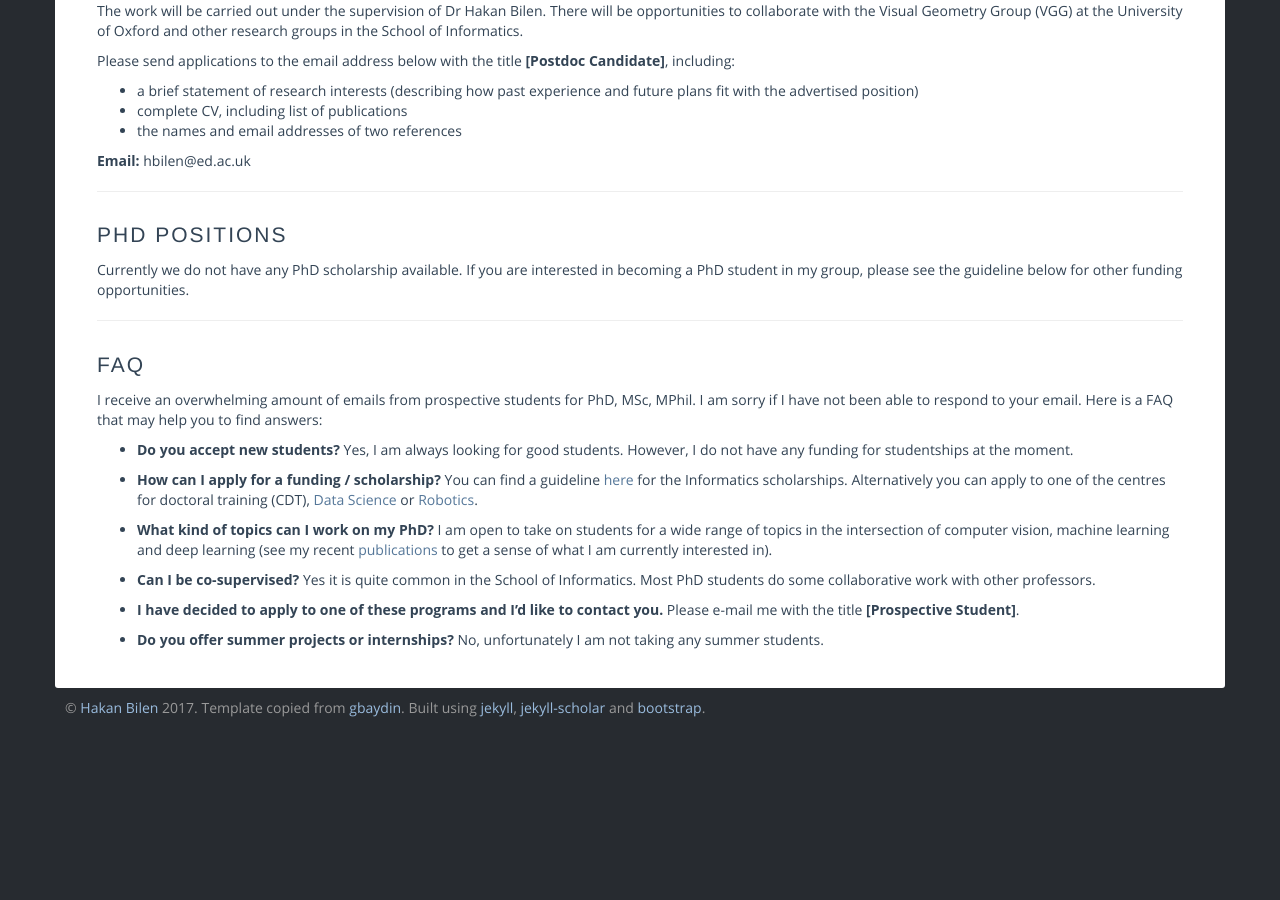
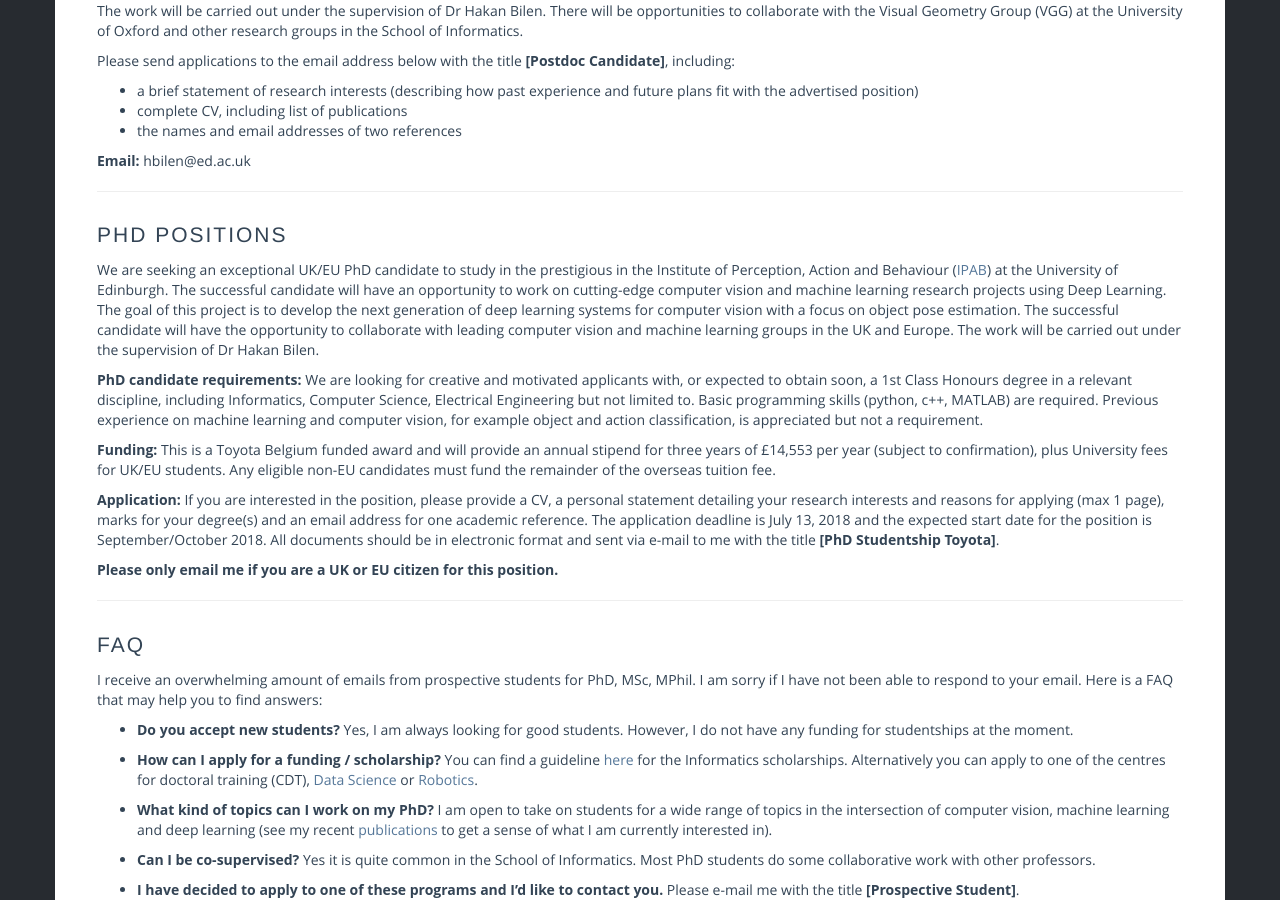
Before and after one commit to 9160476108/hbilen.github.io, a Jekyll site: the page built from vacancies/index.md, in a window 1280 px wide and 900 px high, scrolled down 541 px. Built offline with Jekyll 4.4.1, drawn with Linux system fonts in a browser that asks for light colours; some web fonts are replaced; before the commit the page ends 1269 px from its top, so only the background shows below that.

Commit message:
Add Toyota

```diff
--- a/vacancies/index.md
+++ b/vacancies/index.md
@@ -34,8 +34,16 @@
 
 # PhD positions
 
-Currently we do not have any PhD scholarship available. If you are interested in becoming a PhD student in my group, please see the guideline below for other funding opportunities.
+<!-- Currently we do not have any PhD scholarship available. If you are interested in becoming a PhD student in my group, please see the guideline below for other funding opportunities. -->
+We are seeking an exceptional UK/EU PhD candidate to study in the prestigious in the Institute of Perception, Action and Behaviour ([IPAB](http://web.inf.ed.ac.uk/ipab)) at the University of Edinburgh. The successful candidate will have an opportunity to work on cutting-edge computer vision and machine learning research projects using Deep Learning. The goal of this project is to develop the next generation of deep learning systems for computer vision with a focus on object pose estimation. The successful candidate will have the opportunity to collaborate with leading computer vision and machine learning groups in the UK and Europe. The work will be carried out under the supervision of Dr Hakan Bilen.
 
+**PhD candidate requirements:** We are looking for creative and motivated applicants with, or expected to obtain soon, a 1st Class Honours degree in a relevant discipline, including Informatics, Computer Science, Electrical Engineering but not limited to. Basic programming skills (python, c++, MATLAB) are required. Previous experience on machine learning and computer vision, for example object and action classification, is appreciated but not a requirement.
+
+**Funding:** This is a Toyota Belgium funded award and will provide an annual stipend for three years of £14,553 per year (subject to confirmation), plus University fees for UK/EU students. Any eligible non-EU candidates must fund the remainder of the overseas tuition fee.
+
+**Application:** If you are interested in the position, please provide a CV, a personal statement detailing your research interests and reasons for applying (max 1 page), marks for your degree(s) and an email address for one academic reference. The application deadline is July 13, 2018 and the expected start date for the position is September/October 2018. All documents should be in electronic format and sent via e-mail to me with the title **[PhD Studentship Toyota]**.
+
+**Please only email me if you are a UK or EU citizen for this position.**
 
 ---
 # FAQ
```
Also changed, not shown: other parts of vacancies/index.md (+0 -14 lines).
